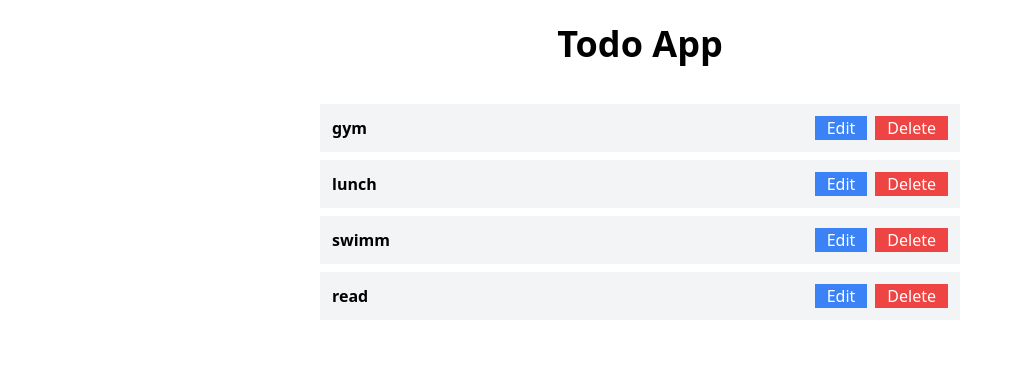
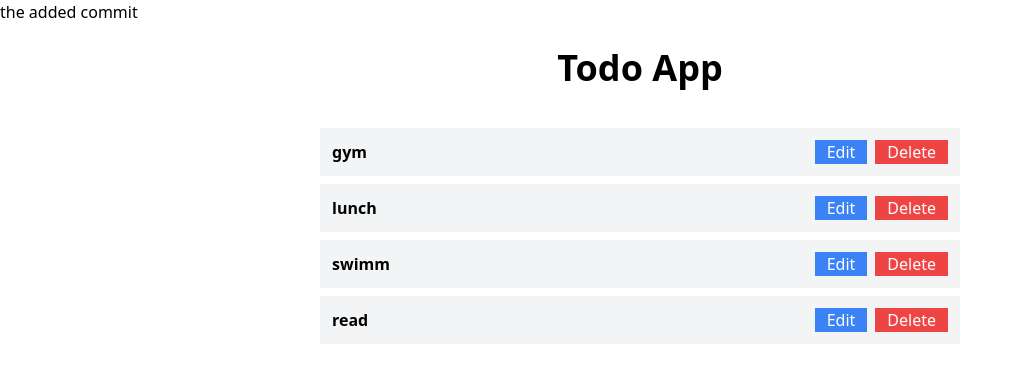
Before and after one commit to Destaw23/To-Do-app-Project, a Django app: page /todos/ in a window 1280 px wide. Shown: the top 371 px of the page, without its empty margins (0-1011 px from the left). Run offline with Django 5.2, Linux system fonts and the light colour scheme; data comes from the database, SQL or seed files in the repository; some libraries are stand-ins or nearby versions.

Commit message:
added the h1 tag

```diff
--- a/todo/core/templates/index.html
+++ b/todo/core/templates/index.html
@@ -7,6 +7,7 @@
 </head>
 
 <body>
+  <h1>the added commit</h1>
   <h1 class="text-4xl text-center mt-6 font-bold">Todo App</h1>
 
 
```
